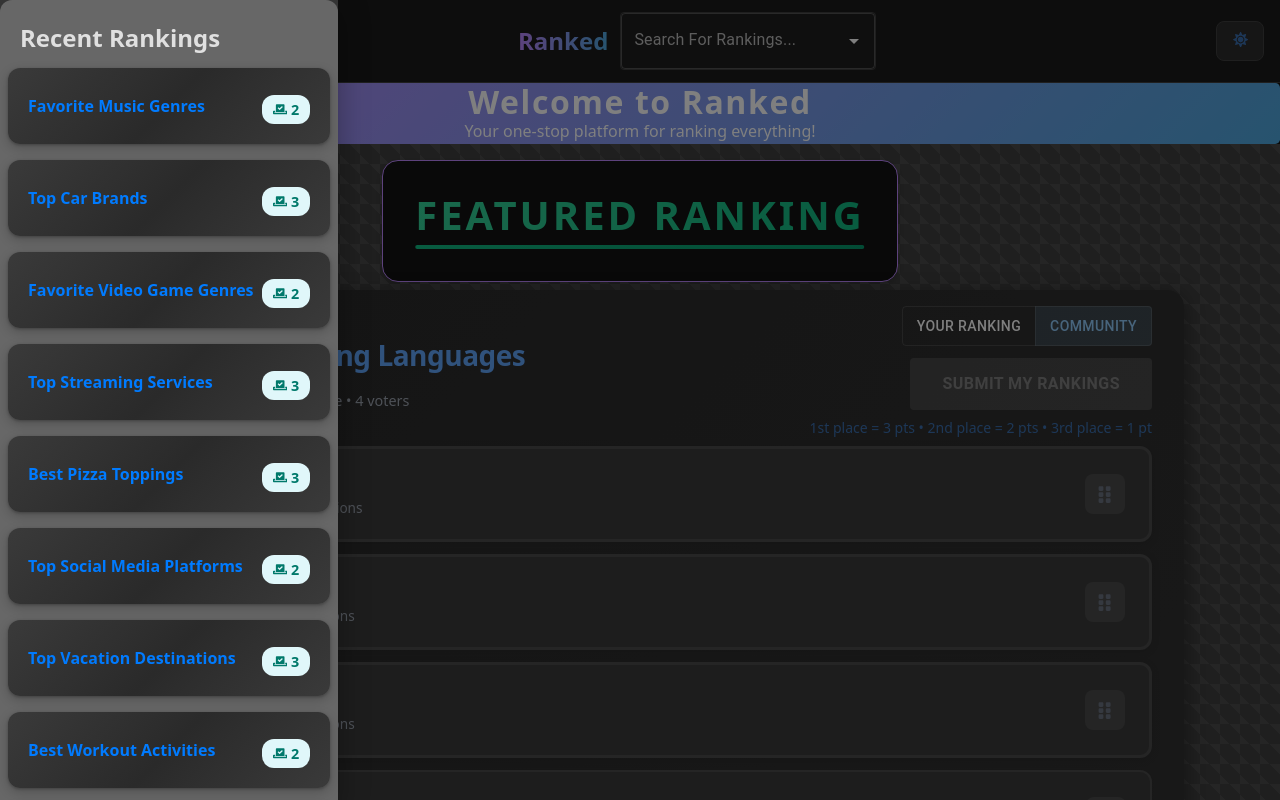
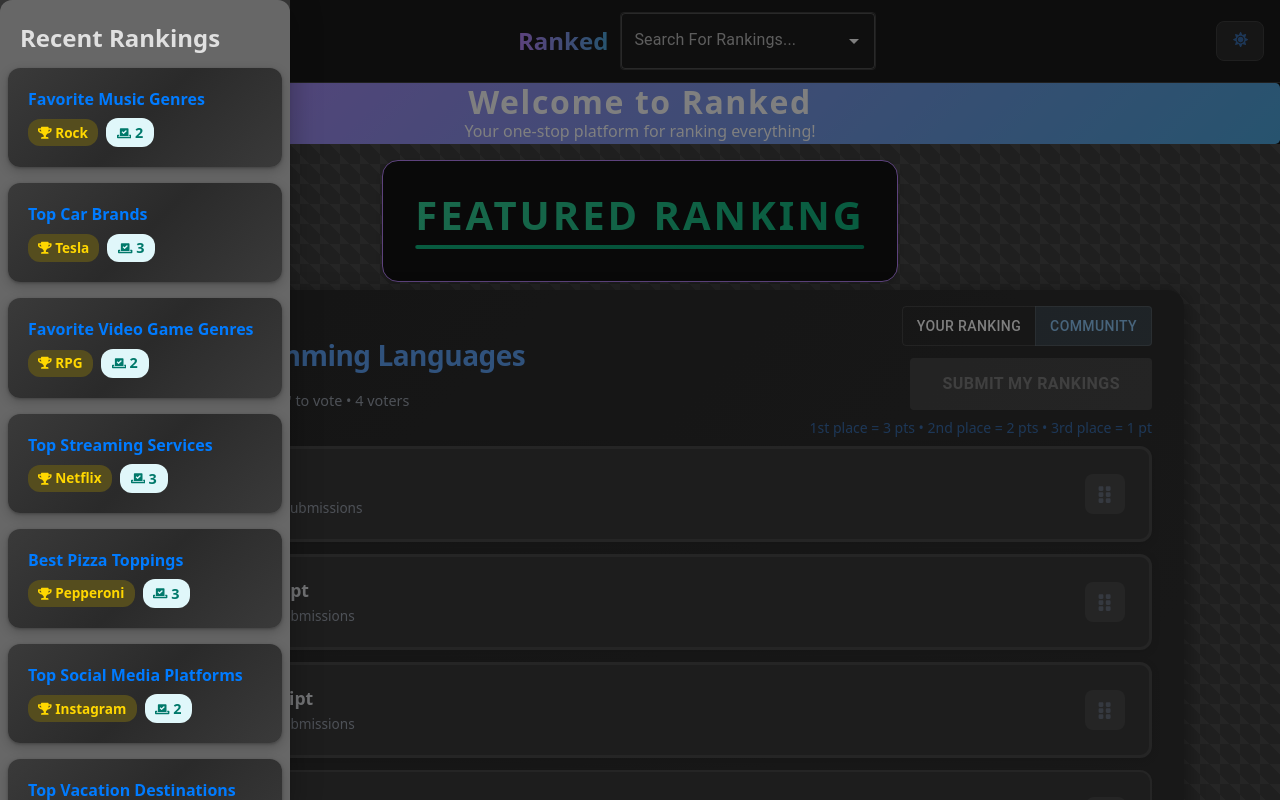
Before and after one commit to tayloraj10/Ranked, a React (Vite) app: page / in a window 1280 px wide. Both pictures are taken after a click on the button "Recent Rankings". Shown: the top 800 px of the page. Built offline with nearby package versions, Linux system fonts and the light colour scheme.

Commit message:
feat: Enhance ranking display with tie handling and winning badge in sidebar

```diff
--- a/src/components/Ranking.tsx
+++ b/src/components/Ranking.tsx
@@ -250,21 +250,50 @@ const Ranking: React.FC<RankingProps> = ({ ranking }) => {
                     strategy={verticalListSortingStrategy}
                 >
                     <div className="ranking-options">
-                        {displayOptions.map((option, index) => (
+                        {displayOptions.map((option, index) => {
+                            // Calculate actual rank considering ties
+                            let actualRank = index + 1;
+                            let isTied = false;
+
+                            if (sortView === 'community' && index > 0) {
+                                const prevOption = displayOptions[index - 1];
+                                if (prevOption.totalScore === option.totalScore &&
+                                    prevOption.firstPlaceCount === option.firstPlaceCount &&
+                                    prevOption.secondPlaceCount === option.secondPlaceCount) {
+                                    // Find the rank of the first item in this tie group
+                                    let tieStartIndex = index - 1;
+                                    while (tieStartIndex > 0) {
+                                        const evenEarlier = displayOptions[tieStartIndex - 1];
+                                        if (evenEarlier.totalScore === option.totalScore &&
+                                            evenEarlier.firstPlaceCount === option.firstPlaceCount &&
+                                            evenEarlier.secondPlaceCount === option.secondPlaceCount) {
+                                            tieStartIndex--;
+                                        } else {
+                                            break;
+                                        }
+                                    }
+                                    actualRank = tieStartIndex + 1;
+                                    isTied = actualRank <= 3; // Only show "tied" for top 3
+                                }
+                            }
+
+                            return (
                                 <SortableItem
                                     key={option.id}
                                     id={option.id}
                                     title={option.title}
-                                rank={index + 1}
+                                    rank={actualRank}
                                     totalScore={option.totalScore}
                                     submissionCount={option.submissionCount}
                                     firstPlaceCount={option.firstPlaceCount}
                                     secondPlaceCount={option.secondPlaceCount}
                                     thirdPlaceCount={option.thirdPlaceCount}
-                                isTopThree={index < 3}
+                                    isTopThree={actualRank <= 3}
                                     dragDisabled={dragDisabled}
+                                    isTied={isTied}
                                 />
-                        ))}
+                            );
+                        })}
                     </div>
                 </SortableContext>
             </DndContext>
--- a/src/components/Sidebar.css
+++ b/src/components/Sidebar.css
@@ -94,8 +94,9 @@
         transform 0.2s,
         box-shadow 0.2s;
     display: flex;
-    align-items: center;
-    justify-content: space-between;
+    flex-direction: column;
+    align-items: flex-start;
+    gap: 0.5em;
 }
 
 .sidebar-list-item:hover {
@@ -116,10 +117,37 @@
     text-decoration: none;
     color: #007bff;
     font-weight: bold;
+    word-break: break-word;
+    line-height: 1.4;
 }
 
 .sidebar-link:hover {
     color: #0056b3;
+}
+
+.sidebar-meta {
+    display: flex;
+    flex-wrap: wrap;
+    gap: 0.5em;
+    align-items: center;
+}
+
+.winning-badge {
+    display: inline-flex;
+    align-items: center;
+    gap: 0.25em;
+    background-color: #fff3cd;
+    color: #856404;
+    padding: 0.25em 0.75em;
+    border-radius: 12px;
+    font-weight: 600;
+    font-size: 0.85em;
+    width: fit-content;
+}
+
+[data-theme='dark'] .winning-badge {
+    background-color: #554d1e;
+    color: #ffd700;
 }
 
 .votes-badge {
@@ -132,7 +160,6 @@
     border-radius: 12px;
     font-weight: 600;
     font-size: 0.9em;
-    margin-top: 0.5em;
     width: fit-content;
 }
 
--- a/src/components/Sidebar.tsx
+++ b/src/components/Sidebar.tsx
@@ -2,8 +2,9 @@ import React from 'react';
 import { useNavigate } from 'react-router-dom';
 import { useRankingContext } from '../context/RankingContext';
 import Drawer from '@mui/material/Drawer';
+import Tooltip from '@mui/material/Tooltip';
 import './Sidebar.css';
-import { FaArrowLeft, FaVoteYea } from 'react-icons/fa';
+import { FaArrowLeft, FaVoteYea, FaTrophy } from 'react-icons/fa';
 
 
 interface SidebarProps {
@@ -20,6 +21,18 @@ const Sidebar: React.FC<SidebarProps> = ({ isDrawerOpen, toggleDrawer }) => {
         toggleDrawer(false)({} as React.MouseEvent);
     };
 
+    const getWinningOption = (ranking: typeof rankings[0]) => {
+        if (!ranking.votes || ranking.votes.length === 0) return null;
+
+        const sorted = [...ranking.options].sort((a, b) => {
+            if (b.totalScore !== a.totalScore) return b.totalScore - a.totalScore;
+            if (b.firstPlaceCount !== a.firstPlaceCount) return b.firstPlaceCount - a.firstPlaceCount;
+            return b.secondPlaceCount - a.secondPlaceCount;
+        });
+
+        return sorted[0];
+    };
+
     return (
         <Drawer anchor="left" open={isDrawerOpen} onClose={toggleDrawer(false)}>
             <div className="sidebar-content">
@@ -28,7 +41,9 @@ const Sidebar: React.FC<SidebarProps> = ({ isDrawerOpen, toggleDrawer }) => {
                     {rankings
                         .sort((a, b) => new Date(b.lastVoted).getTime() - new Date(a.lastVoted).getTime())
                         .slice(0, 10)
-                        .map((ranking) => (
+                        .map((ranking) => {
+                            const winner = getWinningOption(ranking);
+                            return (
                                 <li key={ranking.id} className="sidebar-list-item">
                                     <a
                                         href="#"
@@ -40,11 +55,23 @@ const Sidebar: React.FC<SidebarProps> = ({ isDrawerOpen, toggleDrawer }) => {
                                     >
                                         {ranking.title}
                                     </a>
+                                    <div className="sidebar-meta">
+                                        {winner && (
+                                            <Tooltip title={`Leading with ${winner.totalScore} points`} arrow>
+                                                <div className="winning-badge">
+                                                    <FaTrophy /> <span>{winner.title}</span>
+                                                </div>
+                                            </Tooltip>
+                                        )}
+                                        <Tooltip title="Total votes" arrow>
                                             <div className="votes-badge">
                                                 <FaVoteYea /> <span>{ranking.votes?.length || 0}</span>
                                             </div>
+                                        </Tooltip>
+                                    </div>
                                 </li>
-                        ))}
+                            );
+                        })}
                 </ul>
                 <button className="create-list-button" onClick={toggleDrawer(false)}>
                     <span className="icon-left"><FaArrowLeft /></span>
--- a/src/components/SortableItem.tsx
+++ b/src/components/SortableItem.tsx
@@ -15,6 +15,7 @@ interface SortableItemProps {
     thirdPlaceCount: number;
     isTopThree: boolean;
     dragDisabled: boolean;
+    isTied?: boolean;
 }
 
 const SortableItem: React.FC<SortableItemProps> = ({
@@ -27,7 +28,8 @@ const SortableItem: React.FC<SortableItemProps> = ({
     secondPlaceCount,
     thirdPlaceCount,
     isTopThree,
-    dragDisabled
+    dragDisabled,
+    isTied = false
 }) => {
     const {
         attributes,
```
Lines whose indentation alone changed are shown as unchanged.
